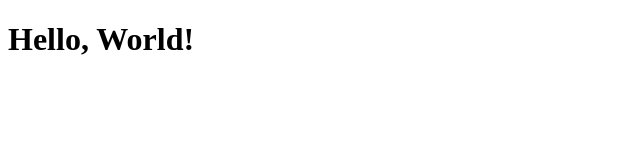
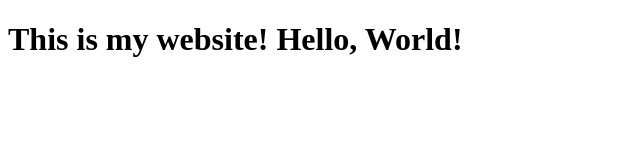
Before and after one commit to WongChichibutti/Website, a plain HTML site: page index.html in a window 1280 px wide. Shown: the whole page, without its empty margins (0-640 px from the left). Drawn offline with Linux system fonts and the light colour scheme.

Commit message:
Update index.html

```diff
--- a/index.html
+++ b/index.html
@@ -1,9 +1,9 @@
 <!DOCTYPE html>
 <html>
 <head>
-    <title>Hello, World!</title>
+    <title>This is my website! Hello, World!</title>
 </head>
 <body>
-    <h1>Hello, World!</h1>
+    <h1>This is my website! Hello, World!</h1>
 </body>
 </html>
```
